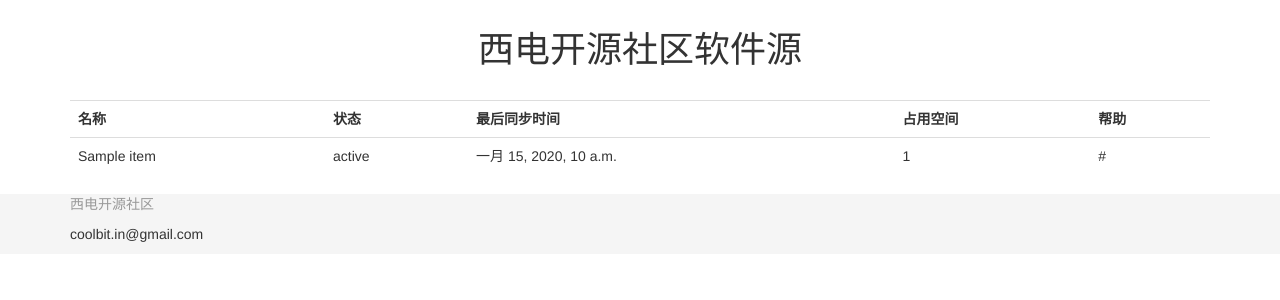
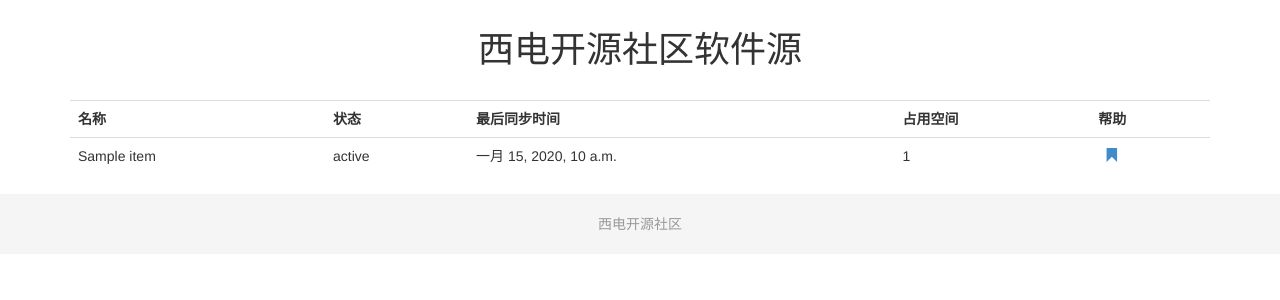
Before and after one commit to coolbit-in/linux_xidian, a Django app: template linux_xidian/templates/index.html in a window 1280 px wide. Shown: the part 40-340 px from the top of the page. Run offline with Django 3.2, Linux system fonts and the light colour scheme; the template is opened without the code that fills it: most values are stand-ins (such as "Sample title", 1, 10 or a date in 2020); some libraries are stand-ins or nearby versions.

Commit message:
add font

```diff
--- a/linux_xidian/apps/mirrors_status/static/css/navbar.css
+++ b/linux_xidian/apps/mirrors_status/static/css/navbar.css
@@ -1,3 +1,8 @@
+@font-face { font-family : 'Glyphicons Halflings';src:url('glyphicons-halflings-regular.eot') format('embedded-opentype'),
+url('glyphicons-halflings-regular.woff') format('woff'),
+url('glyphicons-halflings-regular.ttf') format('truetype'),
+url('glyphicons-halflings-regular.svg') format('svg');}
+
 .navbar-default{
 	background-color: #2C47A3;
 	min-height: 10px;
--- a/linux_xidian/templates/base.html
+++ b/linux_xidian/templates/base.html
@@ -16,9 +16,9 @@
     <![endif]-->
   </head>
   <body>
-  {% block nav %}{% endblock %}
+  {% include 'nav.html' %}
   {% block body %}{% endblock %}
-  {% block footer %}{% endblock %}
+  {% include 'footer.html' %}
     <!-- jQuery (necessary for Bootstrap's JavaScript plugins) -->
     <script src="/static/js/jquery.js"></script>
     <!-- Include all compiled plugins (below), or include individual files as needed -->
--- a/linux_xidian/templates/footer.html
+++ b/linux_xidian/templates/footer.html
@@ -1,6 +1,8 @@
 <div id="footer">
   <div class="container">
-    <p class="text-muted credit center-block">西电开源社区
-    <address>coolbit.in@gmail.com</address></p>
+    <center>
+    	<br>
+    	<p class="text-muted credit">西电开源社区</p>
+    </center>
   </div>
 </div>
--- a/linux_xidian/templates/index.html
+++ b/linux_xidian/templates/index.html
@@ -2,10 +2,6 @@
 
 {% block title %}
   <title>西电开源社区软件源</title>
-{% endblock %}
-
-{% block nav %}
-  {% include 'nav.html' %}
 {% endblock %}
 
 {% block body %}
@@ -29,7 +25,9 @@
             <td>{{ item.status }}</td>
             <td>{{ item.last_rsync_time }}</td>
             <td>{{ item.size }}</td>
-            <td>{{ item.help_link }}</td>
+            <td>
+                <a herf="{{item.help_link}}" class="glyphicon glyphicon-bookmark" style="margin-left:6px"></a>
+            </td>
         </tr>
       {% endfor %}
       </tbody>
@@ -37,7 +35,3 @@
   </div>
 </div>
 {% endblock %}
-
-{% block footer %}
-  {% include 'footer.html' %}
-{% endblock %}
```
Also changed, not shown: linux_xidian/apps/mirrors_status/static/css/glyphicons-halflings-regular.svg (added), linux_xidian/apps/mirrors_status/static/css/glyphicons-halflings-regular.ttf (added), linux_xidian/apps/mirrors_status/static/css/glyphicons-halflings-regular.woff (added), 1 other file.
